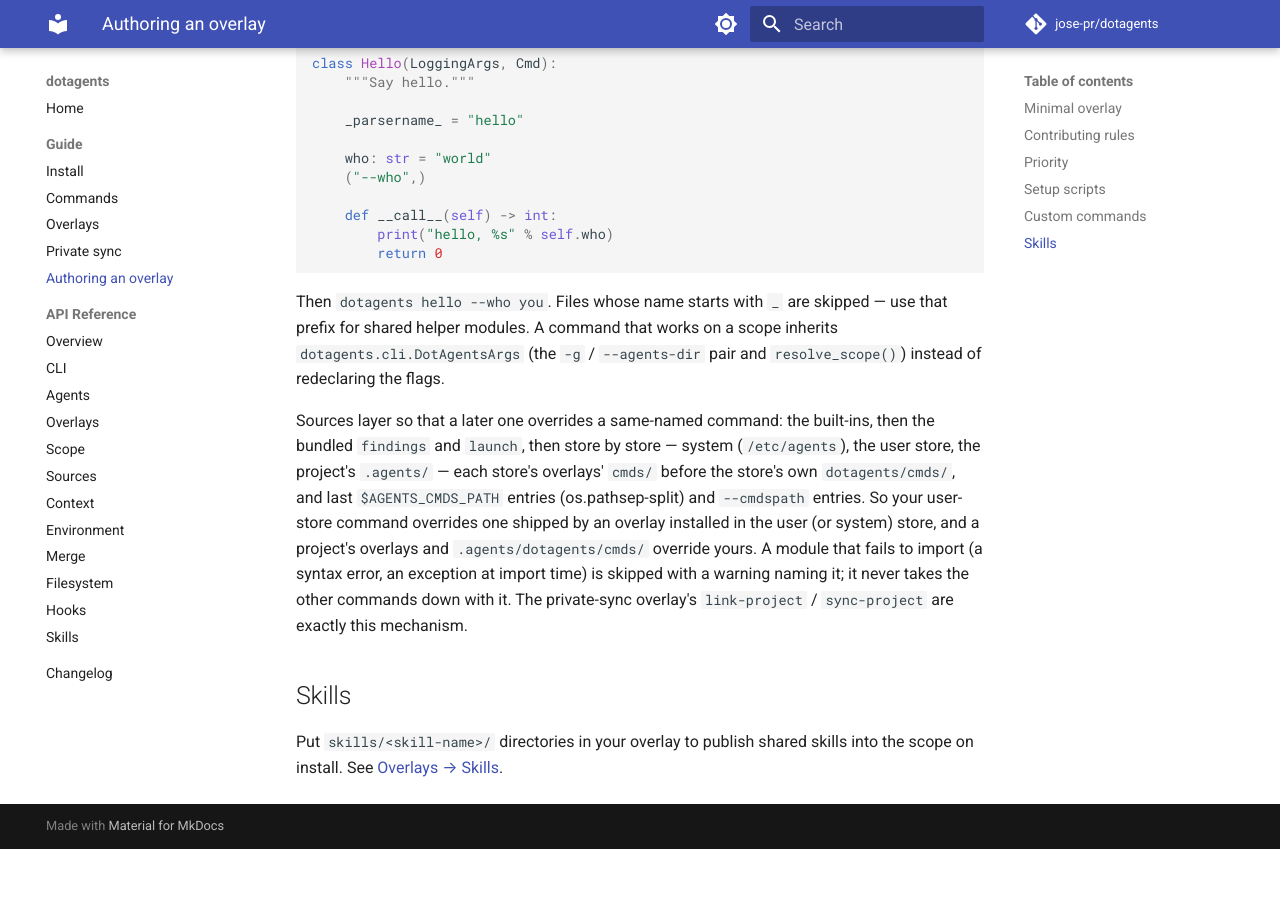
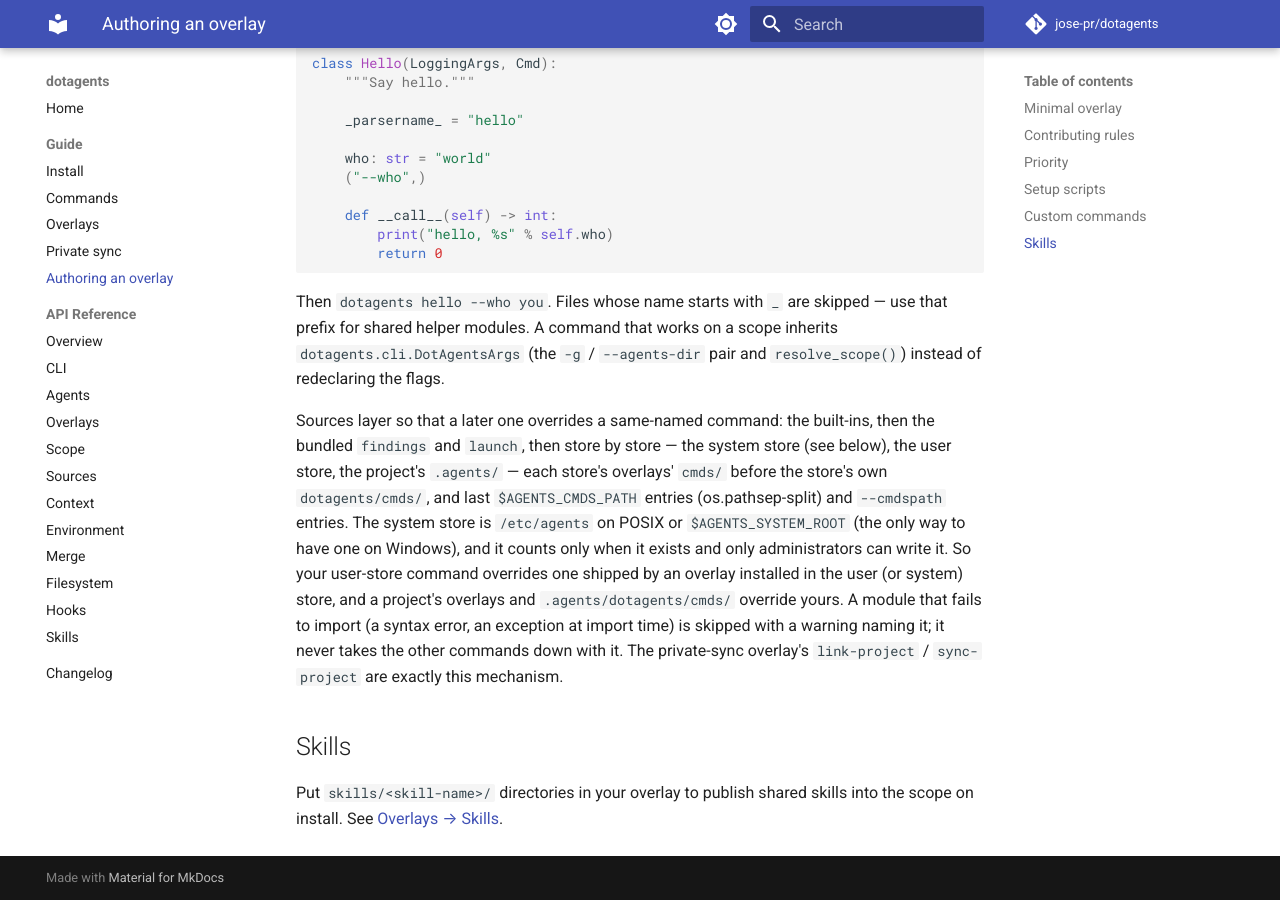
Before and after one commit to jose-pr/dotagents, an MkDocs documentation site: the page built from docs/guide/authoring.md, in a window 1280 px wide and 900 px high, scrolled down 1804 px. Built offline with MkDocs 1.6.1 and Material for MkDocs 9.7.7, drawn with Linux system fonts in a browser that asks for light colours; comment, search, counter and statistics services are not loaded; before the commit the page ends 2653 px from its top, so only the background shows below that.

Commit message:
docs: when a system store is walked

```diff
--- a/docs/guide/authoring.md
+++ b/docs/guide/authoring.md
@@ -97,10 +97,12 @@ that prefix for shared helper modules. A command that works on a scope inherits
 instead of redeclaring the flags.
 
 Sources layer so that a later one overrides a same-named command: the built-ins, then
-the bundled `findings` and `launch`, then store by store — system (`/etc/agents`), the
-user store, the project's `.agents/` — each store's overlays' `cmds/` before the
-store's own `dotagents/cmds/`, and last `$AGENTS_CMDS_PATH` entries (os.pathsep-split)
-and `--cmdspath` entries. So your user-store command overrides one shipped by an
+the bundled `findings` and `launch`, then store by store — the system store (see
+below), the user store, the project's `.agents/` — each store's overlays' `cmds/`
+before the store's own `dotagents/cmds/`, and last `$AGENTS_CMDS_PATH` entries
+(os.pathsep-split) and `--cmdspath` entries. The system store is `/etc/agents` on
+POSIX or `$AGENTS_SYSTEM_ROOT` (the only way to have one on Windows), and it counts
+only when it exists and only administrators can write it. So your user-store command overrides one shipped by an
 overlay installed in the user (or system) store, and a project's overlays and
 `.agents/dotagents/cmds/` override yours. A module that fails to
 import (a syntax error, an exception at import time) is skipped with a warning naming
```
Also changed, not shown: CHANGELOG.md (+9 -0 lines).
